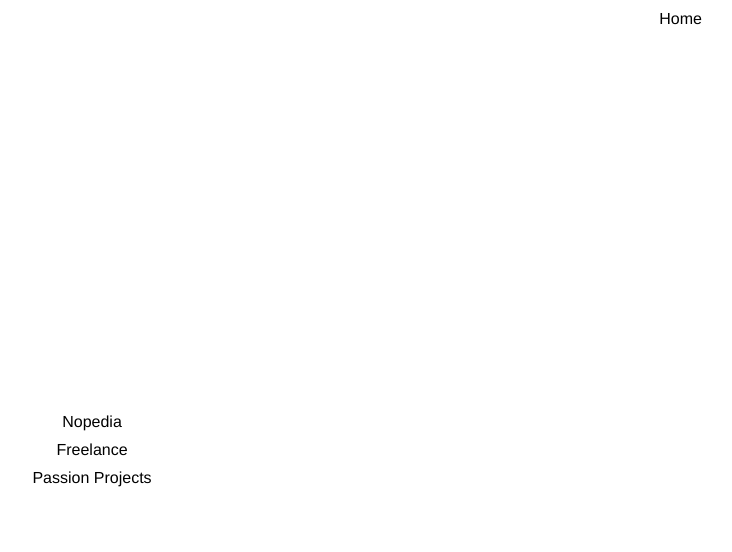
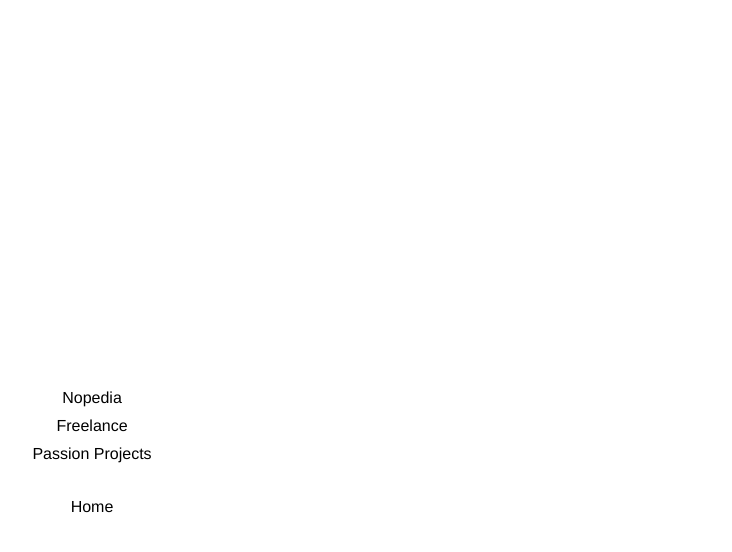
Before and after one commit to pxsswordprotected/personalsite, a Jekyll site: the page built from docs/progress.html, in a window 1280 px wide. Shown: the top 552 px of the page, without its empty margins (548-1280 px from the left). Built offline with Jekyll 4.4.1, drawn with Linux system fonts in a browser that asks for light colours.

Commit message:
changed home button

```diff
--- a/docs/_layouts/progress.html
+++ b/docs/_layouts/progress.html
@@ -42,17 +42,12 @@
             padding: 0;
         }
 
-        /* Home button styling */
-        .top-home {
-            font-family: helvetica, arial, sans-serif;
-            position: absolute;
-            top: 5px;
-            right: 20px;
+        /* Home link styling - now below the content */
+        .home-link {
+            margin-top: 30px;
             text-decoration: none;
             font-size: 1rem;
             color: #000000;
-            padding: 5px 10px;
-            z-index: 100;
         }
 
         /* Top container for spacing */
@@ -64,21 +59,23 @@
 
         /* Mobile responsiveness */
         @media screen and (max-width: 720px) {
-            .top-home {
+            .home-link {
                 font-size: 1rem;
-                padding: 4px 8px;
+                margin-top: 20px;
             }
         }
     </style>
 </head>
 <body>
     <div class="top-container">
-        <a href="https://www.psswordprotectd.com/" class="top-home">Home</a>
+        <!-- Former home link location -->
     </div>
     <div class="center-content">
         <p>Nopedia</p>
         <p>Freelance</p>
         <p>Passion Projects</p>
+
+        <a href="https://www.psswordprotectd.com/" class="home-link">Home</a>
     </div>
 </body>
 </html>
```
